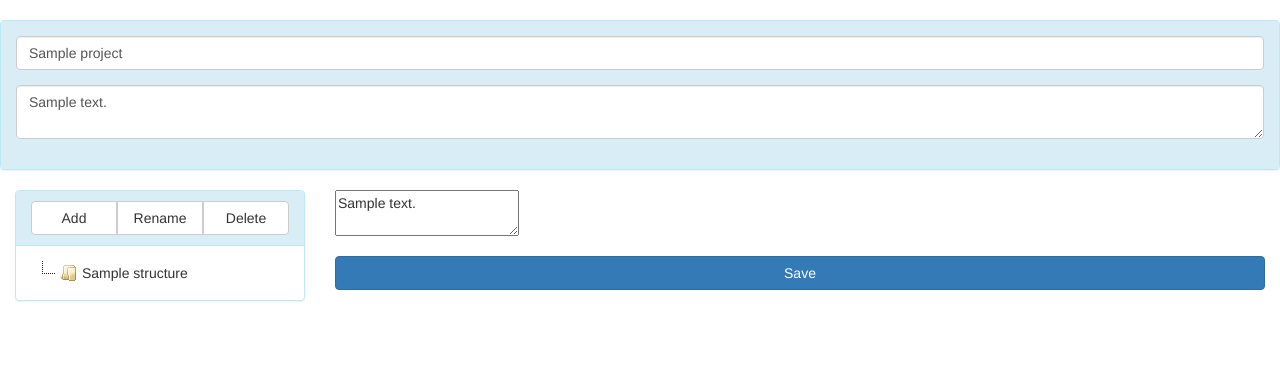
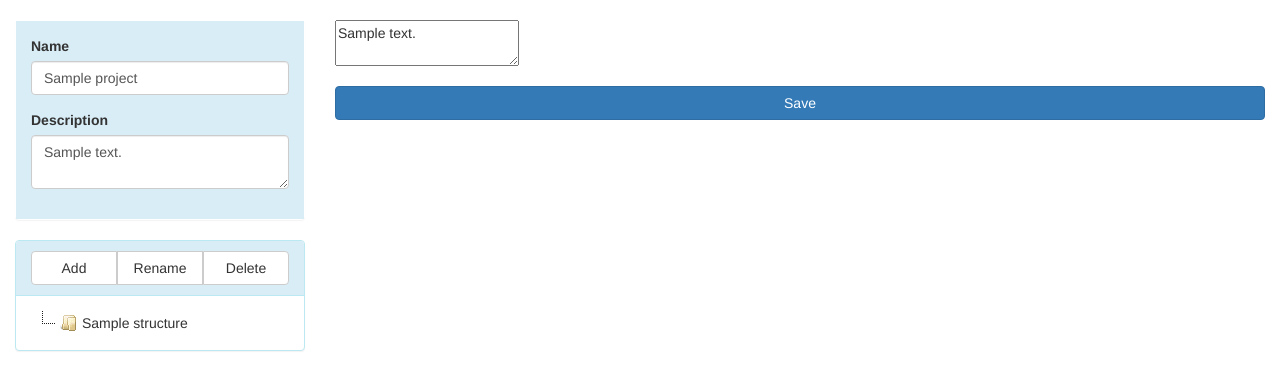
Before and after one commit to burtnoir/Auteur, a Flask app: page /project/1/ in a window 1280 px wide. Shown: the part 52-442 px from the top of the page. Run offline with Flask 2, Linux system fonts and the light colour scheme; tables that the repository leaves empty hold one stand-in row (values such as "Sample post"); some libraries are stand-ins or nearby versions.

Commit message:
Allow the project name and description to be updated by the user.

```diff
--- a/auteur/__init__.py
+++ b/auteur/__init__.py
@@ -1,17 +1,20 @@
 from flask import Flask
-from auteur.database import db_session
-
-app = Flask(__name__)
+from flask_debugtoolbar import DebugToolbarExtension
 
 # Configuration
 DEBUG = True
 SECRET_KEY = 'development key'
 USERNAME = 'admin'
 PASSWORD = 'default'
+DATABASE = 'sqlite:////tmp/auteur.db'
 
 # create our little application :)
 app = Flask(__name__)
 app.config.from_object(__name__)
+
+toolbar = DebugToolbarExtension(app)
+
+from auteur.database import db_session
 
 @app.teardown_appcontext
 def shutdown_session(exception=None):
--- a/auteur/database.py
+++ b/auteur/database.py
@@ -6,8 +6,11 @@ Created on Apr 25, 2015
 from sqlalchemy import create_engine
 from sqlalchemy.orm import scoped_session, sessionmaker
 from sqlalchemy.ext.declarative import declarative_base
+import auteur
 
-engine = create_engine('sqlite:////tmp/auteur.db', convert_unicode=True)
+# auteur.app.config['DATABASE']
+# 'sqlite:////tmp/auteur.db'
+engine = create_engine(auteur.app.config['DATABASE'], convert_unicode=True)
 db_session = scoped_session(sessionmaker(autocommit=False,
                                          autoflush=False,
                                          bind=engine))
--- a/auteur/forms.py
+++ b/auteur/forms.py
@@ -10,13 +10,13 @@ from wtforms.validators import ValidationError
 from sqlalchemy.sql.functions import func
 from wtforms.fields.simple import TextAreaField
 
-class AddProject(Form):
-    project_name = StringField('Name',
+class ProjectForm(Form):
+    name = StringField('Name',
                              [
                               validators.Length(min=1, max=256, message='This name is too long - 256 characters should be enough for anyone.'),
-                              validators.DataRequired(message='You need to <b>name</b> the project.')
+                              validators.DataRequired(message='You need to name the project.')
                               ])
-    project_description = TextAreaField('Description',
+    description = TextAreaField('Description',
                          [
                           validators.DataRequired(message='You need to say something about the project.')
                           ])
--- a/auteur/static/content.js
+++ b/auteur/static/content.js
@@ -126,4 +126,45 @@ $(document).ready(function() {
     });
   };
 
+  /**
+   * Go to the server to update the project information.
+   */
+  window.editProject = function(project_id) {
+
+    var errors = '';
+
+    $.ajax({
+      type : "POST",
+      url : SCRIPT_ROOT + '/update_project/' + project_id,
+      data : $("#editprojectform").serialize(),
+      complete : function(data) {
+
+        // Now we need to check for errors. If there are any then they need to
+        // be shown.
+        var r = data.responseJSON;
+        if (r.status) {
+          $('#descriptionerrors, #nameerrors').empty();
+          $('#descriptiongroup, #namegroup').removeClass('has-error');
+        } else {
+          errors = '';
+          if (r.name_errors.length > 0) {
+            $('#namegroup').addClass('has-error');
+            for (error in r.name_errors) {
+              errors += '<li>' + r.name_errors[error] + '</li>';
+            }
+            $('#nameerrors').html(errors);
+          }
+          errors = '';
+          if (r.description_errors.length > 0) {
+            $('#descriptiongroup').addClass('has-error');
+            for (error in r.description_errors) {
+              errors += '<li>' + r.description_errors[error] + '</li>';
+            }
+            $('#descriptionerrors').html(errors);
+          }
+        }
+      }
+    });
+  };
+
 });
--- a/auteur/templates/content.html
+++ b/auteur/templates/content.html
@@ -2,22 +2,18 @@
 {% block body %}
 <div class=row>
 
-  <div class="panel panel-info">
-    <div class="panel-body bg-info">
-      <form id="editprojectform">
-        <fieldset>
-          <div class="form-group">
-            <input class="form-control" type="text" value="{{ project.name }}">
-          </div>
-          <div class="form-group">
-            <textarea class="form-control">{{ project.description }}</textarea>
-          </div>
-          </fieldset>
-        </form>
+  <div class=col-md-3>
+
+    <div id="projectdetails" class="panel">
+
+      <div id="projectdisplay" class="panel-body bg-info">
+          {% from "form_helper.html" import render_field %}
+          <form id="editprojectform" action="{{ url_for('update_project', project_id=project.id) }}" method=post>
+              {{ render_field(form.name, class='form-control', id='name') }}
+              {{ render_field(form.description, class='form-control', id='description') }}
+          </form>
       </div>
-  </div>
-
-  <div class=col-md-3>
+    </div>
 
     <div class="panel panel-info">
       <div class="panel-heading">
@@ -77,5 +73,14 @@
   $('#tree_delete').click(function() {
     treeDelete();
   });
+
+  $('#editprojectform :input').change(function(){
+    editProject({{ project.id }});
+  });
+
+  $( "#editprojectform" ).submit(function( event ) {
+    event.preventDefault();
+    editProject({{ project.id }});
+  });
 </script>
 {% endblock %}
--- a/auteur/templates/form_helper.html
+++ b/auteur/templates/form_helper.html
@@ -1,13 +1,13 @@
 {% macro render_field(field) %}
-  <div class="form-group {% if field.errors %}has-error{% endif %}">
+  <div id="{{ field.id }}group" class="form-group {% if field.errors %}has-error{% endif %}">
   {{ field.label(class="control-label") }}
   {{ field(**kwargs)|safe }}
+    <ul id="{{ field.id }}errors" class=errors>
   {% if field.errors %}
-    <ul class=errors>
     {% for error in field.errors %}
       <li>{{ error|safe }}</li>
     {% endfor %}
+  {% endif %}
     </ul>
-  {% endif %}
   </div>
 {% endmacro %}
--- a/auteur/templates/index.html
+++ b/auteur/templates/index.html
@@ -20,19 +20,19 @@
     </div>
   </div>
 
-  {% from "form_helper.html" import render_field %}
   <div class="col-md-6">
     <div class="panel panel-info">
       <div class="panel-heading">
         <h4 class="panel-title">Create a New Project</h4>
       </div>
       <div class="panel-body">
+        {% from "form_helper.html" import render_field %}
         <form id="addprojectform" action="{{ url_for('add_project') }}" method=post>
           <div class="form-group">
-            {{ render_field(form.project_name, class='form-control', id='project_name', placeholder='Enter the name here') }}
+            {{ render_field(form.name, class='form-control', id='name', placeholder='Enter the name here') }}
           </div>
           <div class="form-group">
-            {{ render_field(form.project_description, class='form-control', id='project_description', placeholder='Add a description here') }}
+            {{ render_field(form.description, class='form-control', id='description', placeholder='Add a description here') }}
           </div>
           <button type="submit" class="btn btn-success">Start</button>
         </form>
--- a/auteur/views.py
+++ b/auteur/views.py
@@ -12,19 +12,22 @@ from flask.helpers import url_for, flash
 from flask.globals import request
 from flask.json import jsonify
 from sqlalchemy.sql.functions import func
-from auteur.forms import AddProject
+from auteur.forms import ProjectForm
+
 
 @app.route('/')
 def list_projects():
-    form = AddProject(request.form)
+    form = ProjectForm(request.form)
     projects = Project.query.all()
     return render_template('index.html', projects=projects, form=form)
+
 
 @app.route('/project/<int:project_id>/', defaults = {'structure_id' : None})
 @app.route('/project/<int:project_id>/<int:structure_id>')
 def show_content(project_id, structure_id):
-    # show the post with the given id, the id is an integer
+    # show the project with the given id, the id is an integer
     project = Project.query.filter_by(id=project_id).first()
+    form = ProjectForm(obj=project)
     structure = Structure.query.filter_by(project_id=project.id)
 
     # If the id wasn't passed (probably because the call is from the project page)
@@ -32,7 +35,8 @@ def show_content(project_id, structure_id):
     if structure_id is None:
         structure_id = structure[0].id
     section = Section.query.filter_by(structure_id=structure_id).first()
-    return render_template('content.html', project=project, structure=structure, section=section)
+    return render_template('content.html', project=project, structure=structure, section=section, form=form)
+
 
 @app.route('/get_section', methods=['GET'])
 def get_section():
@@ -46,7 +50,7 @@ def add_project():
     '''
     Add a project.  Default a tree structure and sections to go with them.
     '''
-    form = AddProject(request.form)
+    form = ProjectForm(request.form)
     if form.validate():
         project = Project(name=request.form['project_name'], description=request.form['project_description'])
         db_session.add(project)
@@ -71,7 +75,6 @@ def add_node(project_id):
     Add a new node to the tree and pass the created data back to the caller so it can add
     it to the tree in the browser.
     '''
-
     nodes = request.get_json()
     parent_id = nodes.get('parent')
     project = Project.query.filter_by(id=project_id).first()
@@ -86,6 +89,7 @@ def add_node(project_id):
     db_session.commit()
 
     return jsonify(id=structure.id, text=structure.title, displayorder=structure.displayorder, status_text="Hoorah! Tree was saved.")
+
 
 @app.route('/delete_node', methods=['POST'])
 def delete_node():
@@ -102,6 +106,7 @@ def delete_node():
 
     return jsonify(status_text="Hoorah! Tree node was deleted.")
 
+
 @app.route('/update_node', methods=['POST'])
 def update_node():
     '''
@@ -117,6 +122,7 @@ def update_node():
 
     return jsonify(status_text="Hoorah! Tree node was updated.")
 
+
 @app.route('/update_section', methods=['POST'])
 def update_section():
     section = Section.query.filter(Section.id == request.form['section_id']).first()
@@ -128,6 +134,23 @@ def update_section():
     flash('Save was a Complete Success!')
     return redirect(url_for('show_content', project_id=project_id, structure_id=structure_id))
 
+
+@app.route('/update_project/<int:project_id>', methods=['POST'])
+def update_project(project_id):
+
+    form = ProjectForm(request.form)
+    if form.validate():
+        project = Project.query.filter_by(id=project_id).first()
+        project.name = request.form['name']
+        project.description = request.form['description']
+        db_session.commit()
+        return jsonify(status=True, status_text="Hoorah! Project details were updated.")
+
+    # Return the errors so that the caller can show them without refreshing
+    # the page.
+    return jsonify(status=False, name_errors=form.name.errors, description_errors=form.description.errors)
+
+
 @app.route('/show_config')
 def show_config():
     '''
@@ -136,6 +159,7 @@ def show_config():
     config = Project.query.all()
     return render_template('config.html', config=config)
 
+
 @app.route('/save_config', methods=['POST'])
 def save_config():
 
```
Also changed, not shown: auteur/auteur_tests.py (+17 -4 lines).
